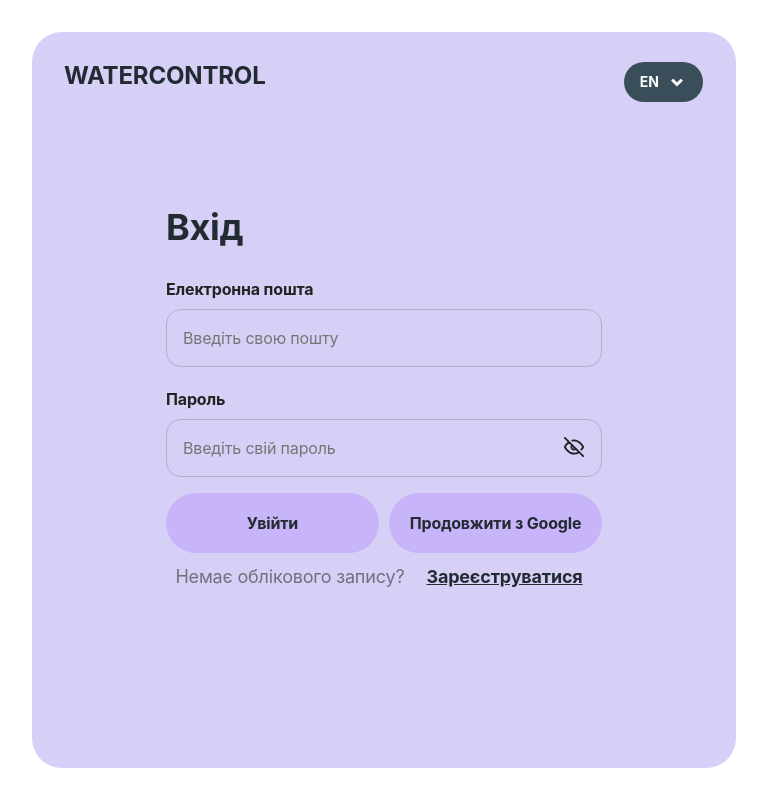
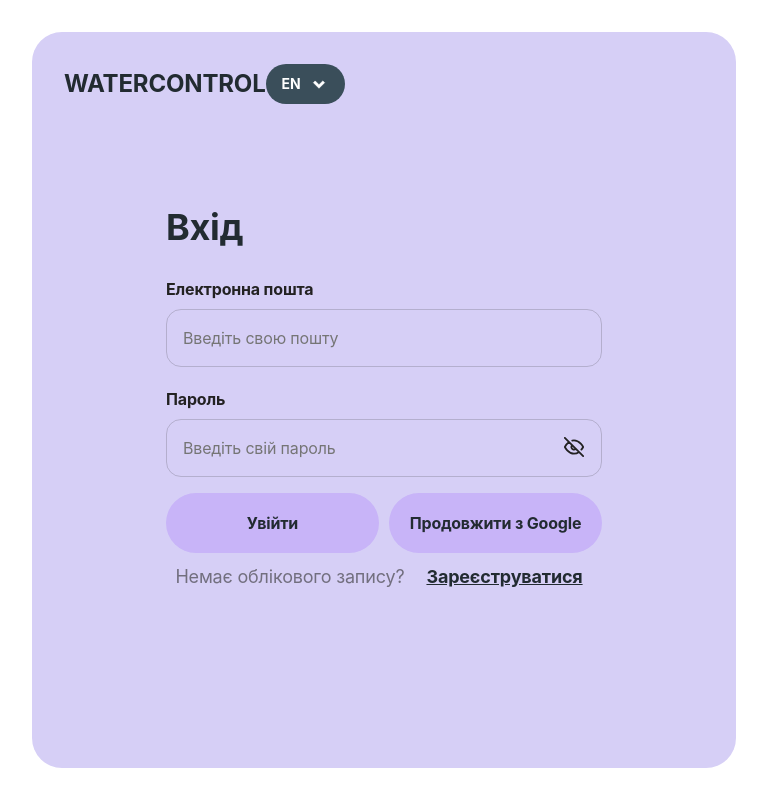
Before and after one commit to PetroMazuryk/water-control-frontend, a React (Vite) app: page /water-control-frontend/login in a window 1280 px wide. Shown: the whole page, without its empty margins (256-1023 px from the left). Built offline with nearby package versions, Linux system fonts and the light colour scheme; no server answers.

Commit message:
add LangSwitch component to logo

```diff
--- a/src/components/FormWrapper/FormWrapper.jsx
+++ b/src/components/FormWrapper/FormWrapper.jsx
@@ -1,5 +1,4 @@
 import Logo from '../Logo/Logo';
-import LangSwitch from '../LangSwitch/LangSwitch';
 
 import css from './FormWrapper.module.css';
 
@@ -9,9 +8,7 @@ const FormWrapper = ({ children }) => {
       <div className={css.formLogoWrapper}>
         <Logo />
       </div>
-      <div className={css.formLangWrapper}>
-        <LangSwitch />
-      </div>
+
       <div style={{ width: '100%' }}>{children}</div>
     </div>
   );
--- a/src/components/FormWrapper/FormWrapper.module.css
+++ b/src/components/FormWrapper/FormWrapper.module.css
@@ -15,12 +15,6 @@
   position: absolute;
   top: 24px;
   left: 16px;
-}
-
-.formLangWrapper {
-  position: absolute;
-  top: 30px;
-  right: 33px;
 }
 
 @media screen and (min-width: 768px) {
--- a/src/components/Logo/Logo.jsx
+++ b/src/components/Logo/Logo.jsx
@@ -1,11 +1,16 @@
 import { Link } from 'react-router-dom';
+import LangSwitch from '../LangSwitch/LangSwitch';
+
 import css from './Logo.module.css';
 
 const Logo = () => {
   return (
-    <Link to={`/`} className={css.logo} data-text="WATERCONTROL">
-      WaterControl
-    </Link>
+    <div className={css.header}>
+      <Link to={`/`} className={css.logo} data-text="WATERCONTROL">
+        WaterControl
+      </Link>
+      <LangSwitch />
+    </div>
   );
 };
 
--- a/src/components/Logo/Logo.module.css
+++ b/src/components/Logo/Logo.module.css
@@ -1,3 +1,10 @@
+.header {
+  display: flex;
+  justify-content: space-between;
+  align-items: center;
+  width: 100%;
+}
+
 .logo {
   position: relative;
   font-weight: 700;
--- a/src/components/WelcomeSection/WelcomeSection.jsx
+++ b/src/components/WelcomeSection/WelcomeSection.jsx
@@ -1,7 +1,7 @@
 import { Link } from 'react-router-dom';
 import { useSelector } from 'react-redux';
 import Logo from '../Logo/Logo';
-import LangSwitch from '../LangSwitch/LangSwitch';
+// import LangSwitch from '../LangSwitch/LangSwitch';
 import { selectIsLoggedIn } from '../../redux/auth/selectors';
 import { useTranslation } from 'react-i18next';
 
@@ -13,10 +13,8 @@ const WelcomeSection = () => {
 
   return (
     <div className={css.welcomeSection}>
-      <div className={css.header}>
-        <Logo />
-        <LangSwitch />
-      </div>
+      <Logo />
+
       <div className={css.welcomeSectionContainer}>
         <p className={css.welcomeSectionDescribe}>{t('recordWater')}</p>
         <h1 className={css.welcomeSectionTitle}>{t('waterTitle')}</h1>
--- a/src/components/WelcomeSection/WelcomeSection.module.css
+++ b/src/components/WelcomeSection/WelcomeSection.module.css
@@ -10,11 +10,6 @@
 
 .welcomeSectionContainer {
   margin-top: 61px;
-}
-
-.header {
-  display: flex;
-  justify-content: space-between;
 }
 
 .welcomeSectionDescribe {
```
